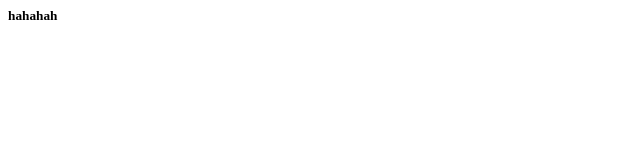
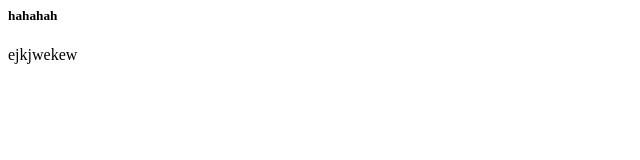
Before and after one commit to wickylove/123, a plain HTML site: page index.html in a window 1280 px wide. Shown: the full height of the page, 0-640 px from the left. Drawn offline with Linux system fonts and the light colour scheme.

Commit message:
change index

```diff
--- a/index.html
+++ b/index.html
@@ -1 +1,2 @@
 <h5>hahahah</h5>
+<p>ejkjwekew</p>
```
